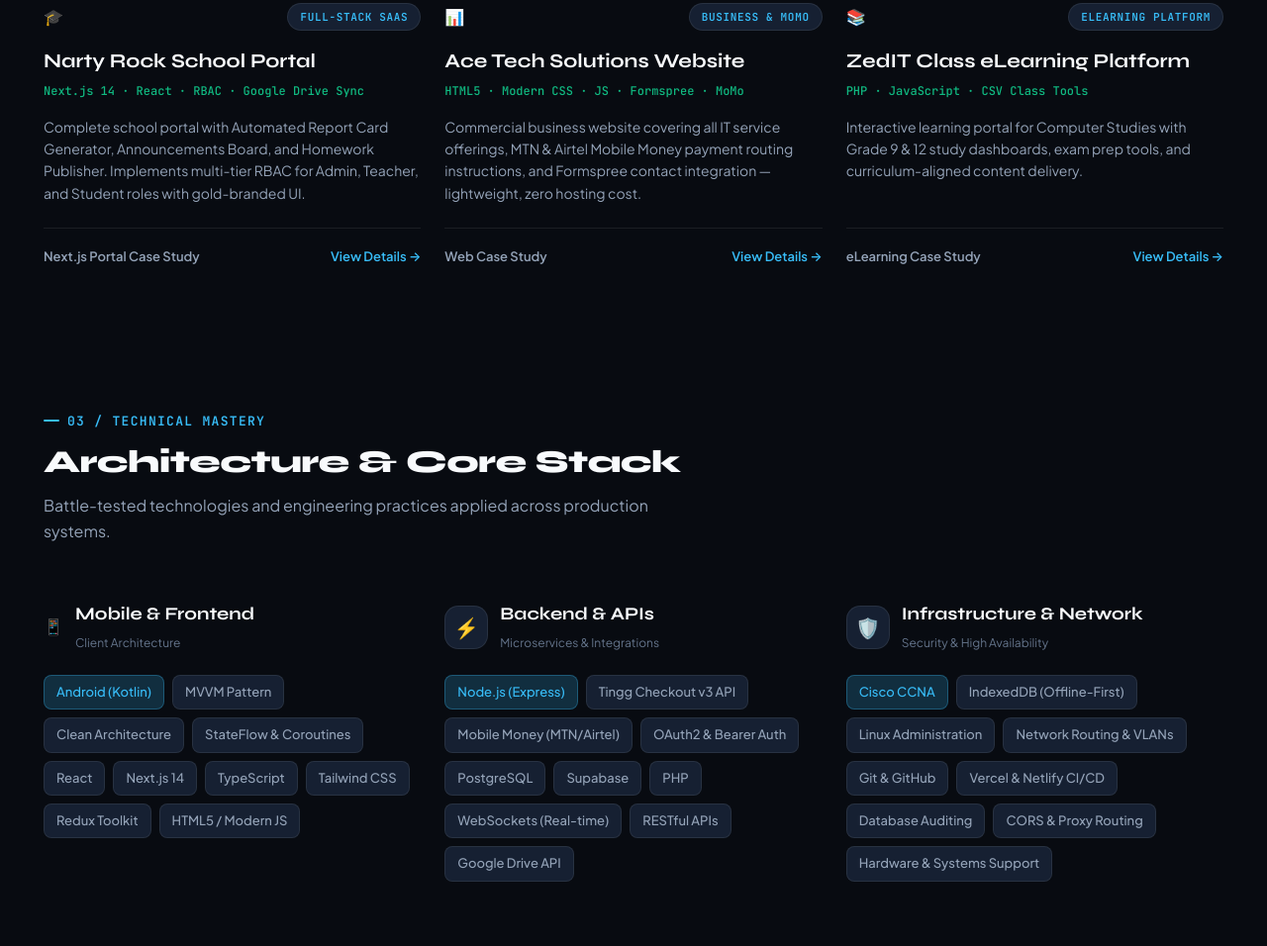
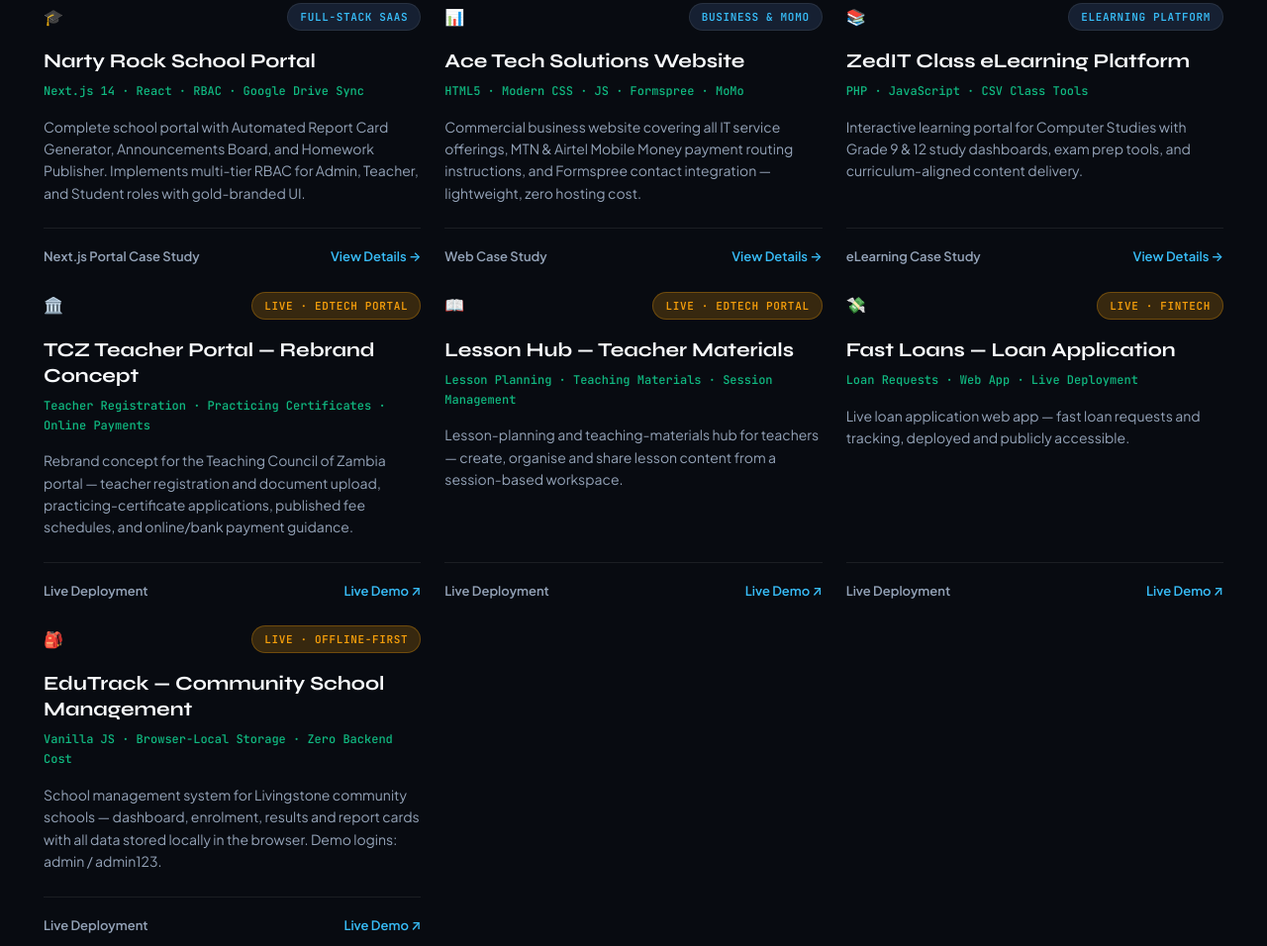
Before and after one commit to kamwi52/portfolio, a plain HTML site: page index.html in a window 1280 px wide. Shown: the part 2784-3740 px from the top of the page at 99% size. Drawn offline with Linux system fonts and the light colour scheme.

Commit message:
feat: add 4 live-deployment project cards (TCZ portal, Lesson Hub, Fast Loans, EduTrack)

```diff
--- a/index.html
+++ b/index.html
@@ -301,7 +301,7 @@
 
         <!-- Filterable Tabs -->
         <div class="projects-filter-bar">
-          <button class="filter-btn active" data-filter="all">All Projects (9)</button>
+          <button class="filter-btn active" data-filter="all">All Projects (13)</button>
           <button class="filter-btn" data-filter="fintech">Fintech &amp; Enterprise</button>
           <button class="filter-btn" data-filter="android">Native Android</button>
           <button class="filter-btn" data-filter="edtech">EdTech &amp; Portals</button>
@@ -481,6 +481,82 @@
               <span class="project-action-link">View Details →</span>
             </div>
           </a>
+
+          <!-- Live Project 1: TCZ Teacher Portal — Rebrand Concept -->
+          <article class="project-card" data-category="edtech">
+            <div>
+              <div class="project-card-top">
+                🏛️
+                <span class="project-category-tag featured">Live · EdTech Portal</span>
+              </div>
+              <h3 class="project-title">TCZ Teacher Portal — Rebrand Concept</h3>
+              <div class="project-stack-text">Teacher Registration · Practicing Certificates · Online Payments</div>
+              <p class="project-desc">
+                Rebrand concept for the Teaching Council of Zambia portal — teacher registration and document upload, practicing-certificate applications, published fee schedules, and online/bank payment guidance.
+              </p>
+            </div>
+            <div class="project-card-footer">
+              <span>Live Deployment</span>
+              <a class="project-action-link" href="https://ti-cz.vercel.app/" target="_blank" rel="noopener">Live Demo ↗</a>
+            </div>
+          </article>
+
+          <!-- Live Project 2: Lesson Hub — Teacher Materials -->
+          <article class="project-card" data-category="edtech">
+            <div>
+              <div class="project-card-top">
+                📖
+                <span class="project-category-tag featured">Live · EdTech Portal</span>
+              </div>
+              <h3 class="project-title">Lesson Hub — Teacher Materials</h3>
+              <div class="project-stack-text">Lesson Planning · Teaching Materials · Session Management</div>
+              <p class="project-desc">
+                Lesson-planning and teaching-materials hub for teachers — create, organise and share lesson content from a session-based workspace.
+              </p>
+            </div>
+            <div class="project-card-footer">
+              <span>Live Deployment</span>
+              <a class="project-action-link" href="https://lesson-hub-frontend.vercel.app/" target="_blank" rel="noopener">Live Demo ↗</a>
+            </div>
+          </article>
+
+          <!-- Live Project 3: Fast Loans — Loan Application -->
+          <article class="project-card" data-category="fintech">
+            <div>
+              <div class="project-card-top">
+                💸
+                <span class="project-category-tag featured">Live · Fintech</span>
+              </div>
+              <h3 class="project-title">Fast Loans — Loan Application</h3>
+              <div class="project-stack-text">Loan Requests · Web App · Live Deployment</div>
+              <p class="project-desc">
+                Live loan application web app — fast loan requests and tracking, deployed and publicly accessible.
+              </p>
+            </div>
+            <div class="project-card-footer">
+              <span>Live Deployment</span>
+              <a class="project-action-link" href="https://fastlon.netlify.app/" target="_blank" rel="noopener">Live Demo ↗</a>
+            </div>
+          </article>
+
+          <!-- Live Project 4: EduTrack — Community School Management -->
+          <article class="project-card" data-category="offline">
+            <div>
+              <div class="project-card-top">
+                🎒
+                <span class="project-category-tag featured">Live · Offline-First</span>
+              </div>
+              <h3 class="project-title">EduTrack — Community School Management</h3>
+              <div class="project-stack-text">Vanilla JS · Browser-Local Storage · Zero Backend Cost</div>
+              <p class="project-desc">
+                School management system for Livingstone community schools — dashboard, enrolment, results and report cards with all data stored locally in the browser. Demo logins: admin / admin123.
+              </p>
+            </div>
+            <div class="project-card-footer">
+              <span>Live Deployment</span>
+              <a class="project-action-link" href="https://capable-gnome-ad74e8.netlify.app/" target="_blank" rel="noopener">Live Demo ↗</a>
+            </div>
+          </article>
 
         </div>
       </div>
```
